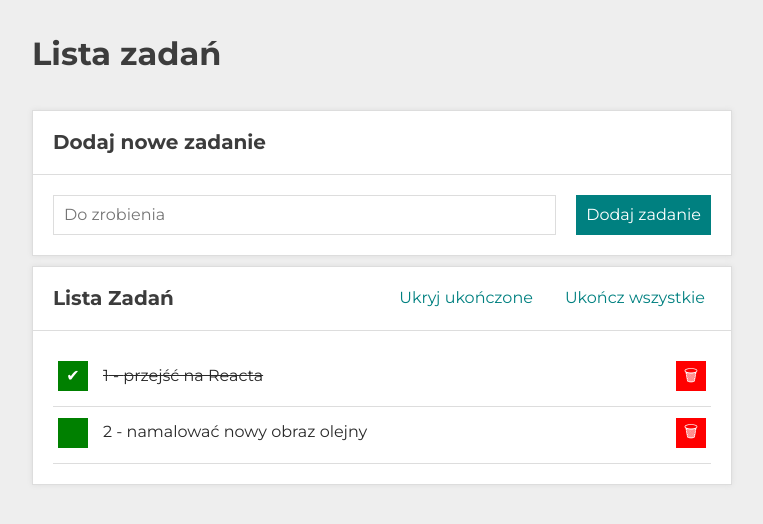
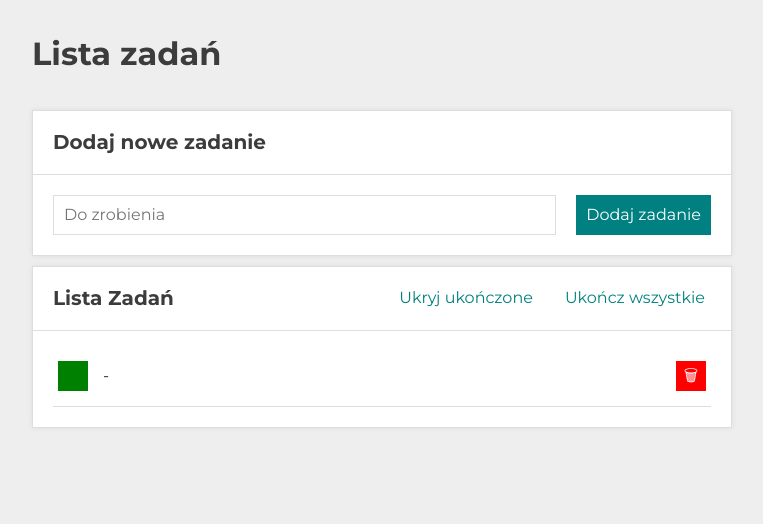
Before and after one commit to RadekBubienko/todos-list-react, a React (Create React App) app: page / in a window 1280 px wide. Shown: the top 524 px of the page, without its empty margins (258-1021 px from the left). Built offline with nearby package versions, Linux system fonts and the light colour scheme.

Commit message:
deleted tasks from tasks

```diff
--- a/src/App.js
+++ b/src/App.js
@@ -10,8 +10,7 @@ import { useState } from "react";
 function App() {
   const [hideDone, setHideDone] = useState(false);
   const [tasks, setTasks] = useState([
-    { id: 1, content: "przejść na Reacta", done: true },
-    { id: 2, content: "namalować nowy obraz olejny", done: false },
+    {},
   ]);
 
   const toggleHideDone = () => {
```
